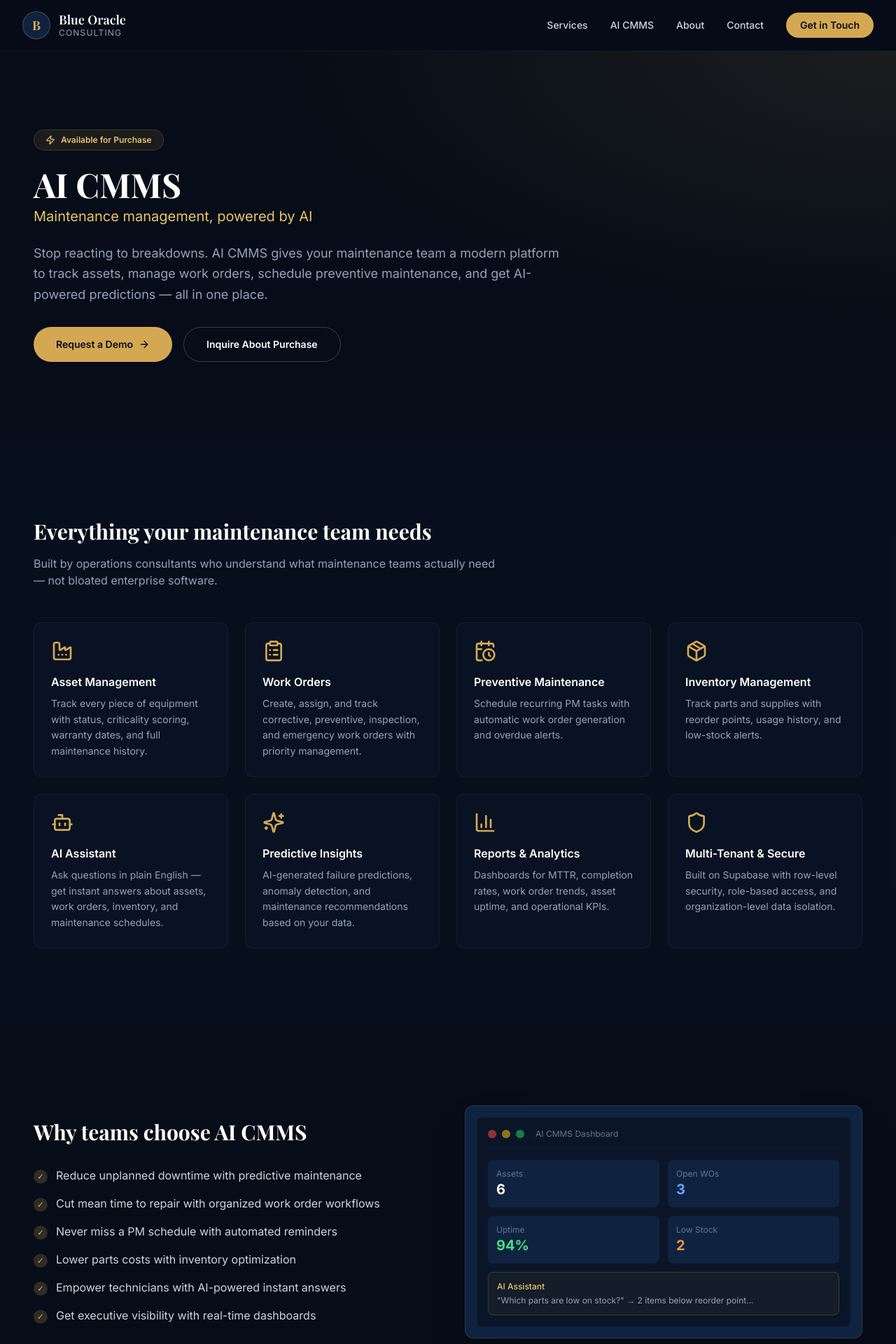
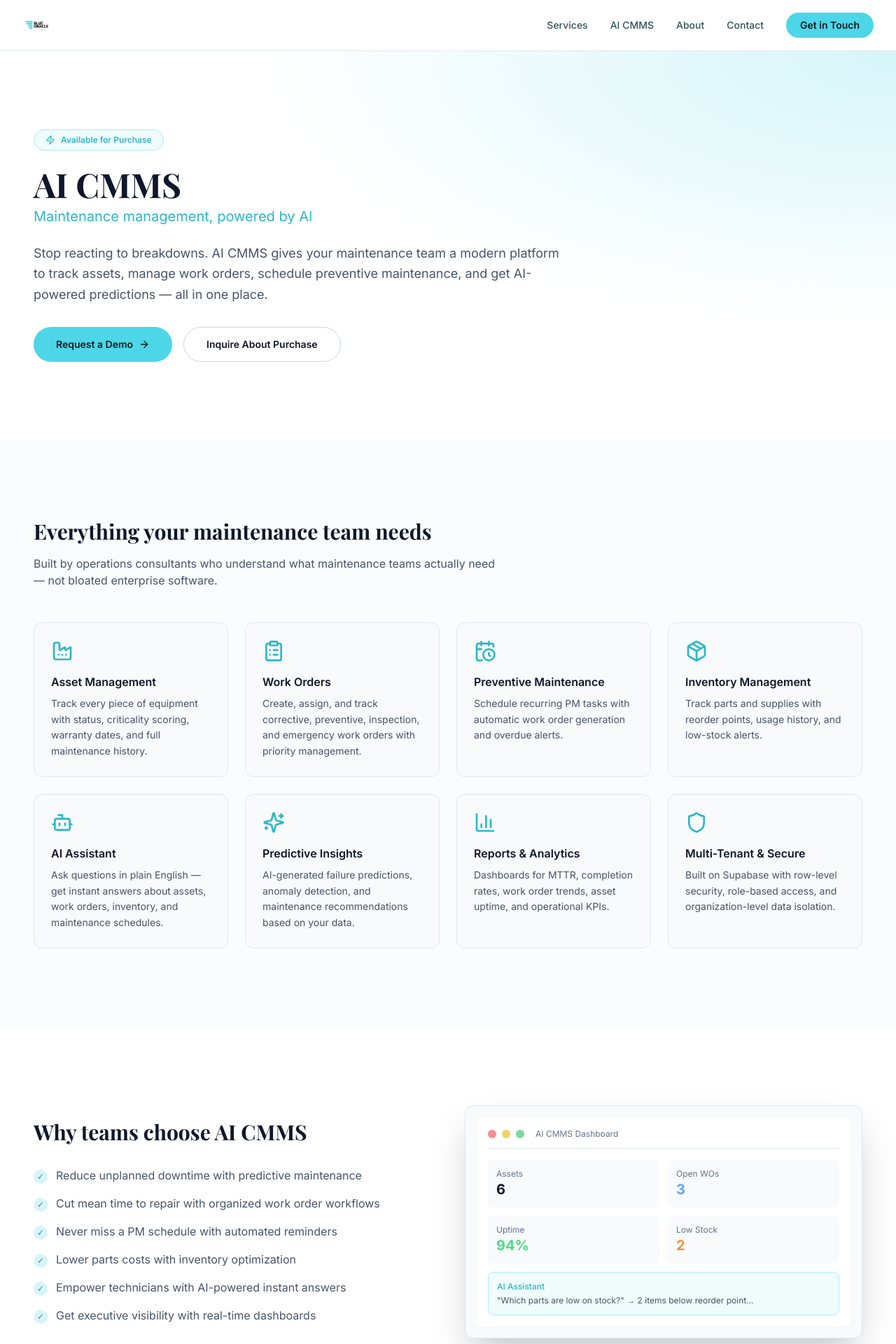
Before and after one commit to adilamir0824/blueoracle-consulting, a Next.js app: page /ai-cmms in a window 1280 px wide. Shown: the top 1920 px of the page at 70% size. Built offline with nearby package versions, Linux system fonts and the light colour scheme; a web font is replaced by a local one.

Commit message:
Add logo and update site colors to match brand

```diff
--- a/src/app/ai-cmms/page.tsx
+++ b/src/app/ai-cmms/page.tsx
@@ -85,20 +85,20 @@
     <>
       {/* Hero */}
       <section className="relative overflow-hidden section-padding">
-        <div className="absolute inset-0 bg-[radial-gradient(ellipse_at_top_right,_var(--tw-gradient-stops))] from-gold-500/10 via-transparent to-transparent" />
+        <div className="absolute inset-0 bg-[radial-gradient(ellipse_at_top_right,_var(--tw-gradient-stops))] from-cyan-100 via-transparent to-transparent" />
         <div className="relative mx-auto max-w-7xl">
           <div className="max-w-3xl">
-            <div className="inline-flex items-center gap-2 rounded-full border border-gold-500/20 bg-gold-500/10 px-4 py-1.5 text-xs font-semibold text-gold-400">
+            <div className="inline-flex items-center gap-2 rounded-full border border-cyan-200 bg-cyan-50 px-4 py-1.5 text-xs font-semibold text-cyan-600">
               <Zap className="h-3.5 w-3.5" />
               Available for Purchase
             </div>
-            <h1 className="mt-6 font-display text-4xl font-bold text-white md:text-5xl">
+            <h1 className="mt-6 font-display text-4xl font-bold text-slate-900 md:text-5xl">
               AI CMMS
             </h1>
-            <p className="mt-2 text-xl text-gold-400">
+            <p className="mt-2 text-xl text-cyan-600">
               Maintenance management, powered by AI
             </p>
-            <p className="mt-6 text-lg text-slate-400 leading-relaxed">
+            <p className="mt-6 text-lg text-slate-600 leading-relaxed">
               Stop reacting to breakdowns. AI CMMS gives your maintenance team
               a modern platform to track assets, manage work orders, schedule
               preventive maintenance, and get AI-powered predictions — all in
@@ -107,14 +107,14 @@
             <div className="mt-8 flex flex-col gap-4 sm:flex-row">
               <Link
                 href="/contact?interest=cmms"
-                className="inline-flex items-center justify-center gap-2 rounded-full bg-gold-500 px-8 py-3.5 text-sm font-semibold text-navy-950 hover:bg-gold-400"
+                className="inline-flex items-center justify-center gap-2 rounded-full bg-cyan-500 px-8 py-3.5 text-sm font-semibold text-teal-950 hover:bg-cyan-400"
               >
                 Request a Demo
                 <ArrowRight className="h-4 w-4" />
               </Link>
               <Link
                 href="/contact?interest=cmms-purchase"
-                className="inline-flex items-center justify-center gap-2 rounded-full border border-white/20 px-8 py-3.5 text-sm font-semibold text-white hover:border-gold-500/50"
+                className="inline-flex items-center justify-center gap-2 rounded-full border border-slate-300 px-8 py-3.5 text-sm font-semibold text-slate-900 hover:border-cyan-400"
               >
                 Inquire About Purchase
               </Link>
@@ -124,12 +124,12 @@
       </section>
 
       {/* Features Grid */}
-      <section className="section-padding bg-navy-900/30">
+      <section className="section-padding bg-cyan-50/40">
         <div className="mx-auto max-w-7xl">
-          <h2 className="font-display text-3xl font-bold text-white">
+          <h2 className="font-display text-3xl font-bold text-slate-900">
             Everything your maintenance team needs
           </h2>
-          <p className="mt-4 max-w-2xl text-slate-400">
+          <p className="mt-4 max-w-2xl text-slate-600">
             Built by operations consultants who understand what maintenance
             teams actually need — not bloated enterprise software.
           </p>
@@ -137,11 +137,11 @@
             {features.map((feature) => (
               <div
                 key={feature.title}
-                className="rounded-xl border border-white/5 bg-navy-900/50 p-6"
+                className="rounded-xl border border-slate-200 bg-slate-50 p-6"
               >
-                <feature.icon className="h-8 w-8 text-gold-500" />
-                <h3 className="mt-4 font-semibold text-white">{feature.title}</h3>
-                <p className="mt-2 text-sm text-slate-400 leading-relaxed">
+                <feature.icon className="h-8 w-8 text-cyan-600" />
+                <h3 className="mt-4 font-semibold text-slate-900">{feature.title}</h3>
+                <p className="mt-2 text-sm text-slate-600 leading-relaxed">
                   {feature.description}
                 </p>
               </div>
@@ -155,13 +155,13 @@
         <div className="mx-auto max-w-7xl">
           <div className="grid items-center gap-12 lg:grid-cols-2">
             <div>
-              <h2 className="font-display text-3xl font-bold text-white">
+              <h2 className="font-display text-3xl font-bold text-slate-900">
                 Why teams choose AI CMMS
               </h2>
               <ul className="mt-8 space-y-4">
                 {benefits.map((benefit) => (
-                  <li key={benefit} className="flex items-start gap-3 text-slate-300">
-                    <span className="mt-1 flex h-5 w-5 shrink-0 items-center justify-center rounded-full bg-gold-500/20 text-xs text-gold-500">
+                  <li key={benefit} className="flex items-start gap-3 text-slate-600">
+                    <span className="mt-1 flex h-5 w-5 shrink-0 items-center justify-center rounded-full bg-cyan-100 text-xs text-teal-500">
                       ✓
                     </span>
                     {benefit}
@@ -169,35 +169,35 @@
                 ))}
               </ul>
             </div>
-            <div className="rounded-xl border border-white/10 bg-navy-800 p-4 shadow-2xl">
-              <div className="rounded-lg bg-navy-900 p-4">
-                <div className="flex items-center gap-2 border-b border-white/5 pb-3">
+            <div className="rounded-xl border border-slate-200 bg-slate-50 p-4 shadow-2xl">
+              <div className="rounded-lg bg-white p-4">
+                <div className="flex items-center gap-2 border-b border-slate-200 pb-3">
                   <div className="h-3 w-3 rounded-full bg-red-500/60" />
                   <div className="h-3 w-3 rounded-full bg-yellow-500/60" />
                   <div className="h-3 w-3 rounded-full bg-green-500/60" />
                   <span className="ml-2 text-xs text-slate-500">AI CMMS Dashboard</span>
                 </div>
                 <div className="mt-4 grid grid-cols-2 gap-3">
-                  <div className="rounded-lg bg-navy-800 p-3">
+                  <div className="rounded-lg bg-slate-50 p-3">
                     <p className="text-xs text-slate-500">Assets</p>
-                    <p className="text-xl font-bold text-white">6</p>
+                    <p className="text-xl font-bold text-slate-900">6</p>
                   </div>
-                  <div className="rounded-lg bg-navy-800 p-3">
+                  <div className="rounded-lg bg-slate-50 p-3">
                     <p className="text-xs text-slate-500">Open WOs</p>
                     <p className="text-xl font-bold text-blue-400">3</p>
                   </div>
-                  <div className="rounded-lg bg-navy-800 p-3">
+                  <div className="rounded-lg bg-slate-50 p-3">
                     <p className="text-xs text-slate-500">Uptime</p>
                     <p className="text-xl font-bold text-green-400">94%</p>
                   </div>
-                  <div className="rounded-lg bg-navy-800 p-3">
+                  <div className="rounded-lg bg-slate-50 p-3">
                     <p className="text-xs text-slate-500">Low Stock</p>
                     <p className="text-xl font-bold text-orange-400">2</p>
                   </div>
                 </div>
-                <div className="mt-3 rounded-lg border border-gold-500/20 bg-gold-500/5 p-3">
-                  <p className="text-xs font-medium text-gold-400">AI Assistant</p>
-                  <p className="mt-1 text-xs text-slate-400">
+                <div className="mt-3 rounded-lg border border-cyan-200 bg-cyan-50 p-3">
+                  <p className="text-xs font-medium text-cyan-600">AI Assistant</p>
+                  <p className="mt-1 text-xs text-slate-600">
                     &quot;Which parts are low on stock?&quot; → 2 items below reorder point...
                   </p>
                 </div>
@@ -208,12 +208,12 @@
       </section>
 
       {/* How to buy */}
-      <section className="section-padding bg-navy-900/30">
+      <section className="section-padding bg-cyan-50/40">
         <div className="mx-auto max-w-3xl text-center">
-          <h2 className="font-display text-3xl font-bold text-white">
+          <h2 className="font-display text-3xl font-bold text-slate-900">
             How to get AI CMMS
           </h2>
-          <p className="mt-4 text-slate-400">
+          <p className="mt-4 text-slate-600">
             AI CMMS is available for purchase and deployment for your organization.
             We handle setup, configuration, and training so your team is productive from day one.
           </p>
@@ -237,13 +237,13 @@
             ].map((item) => (
               <div
                 key={item.step}
-                className="rounded-xl border border-white/5 bg-navy-900/50 p-6"
+                className="rounded-xl border border-slate-200 bg-slate-50 p-6"
               >
-                <span className="font-display text-3xl font-bold text-gold-500/30">
+                <span className="font-display text-3xl font-bold text-teal-500/30">
                   {item.step}
                 </span>
-                <h3 className="mt-2 font-semibold text-white">{item.title}</h3>
-                <p className="mt-2 text-sm text-slate-400">{item.desc}</p>
+                <h3 className="mt-2 font-semibold text-slate-900">{item.title}</h3>
+                <p className="mt-2 text-sm text-slate-600">{item.desc}</p>
               </div>
             ))}
           </div>
--- a/src/app/globals.css
+++ b/src/app/globals.css
@@ -7,13 +7,13 @@
     scroll-behavior: smooth;
   }
   body {
-    @apply bg-navy-950 text-slate-100 antialiased;
+    @apply bg-white text-slate-900 antialiased;
   }
 }
 
 @layer utilities {
   .text-gradient {
-    @apply bg-gradient-to-r from-gold-400 to-gold-600 bg-clip-text text-transparent;
+    @apply bg-gradient-to-r from-cyan-500 to-teal-500 bg-clip-text text-transparent;
   }
   .section-padding {
     @apply px-6 py-20 md:px-8 lg:px-12 lg:py-28;
--- a/src/app/layout.tsx
+++ b/src/app/layout.tsx
@@ -22,12 +22,17 @@
   description:
     "Operations management consulting specializing in planning, scheduling, and AI-powered maintenance systems. Transform how your organization runs.",
   metadataBase: new URL("https://blueoracleconsulting.com"),
+  icons: {
+    icon: "/logo.png",
+    apple: "/logo.png",
+  },
   openGraph: {
     title: "Blue Oracle Consulting",
     description: "Operations management consulting for planning, scheduling, and smarter maintenance.",
     url: "https://blueoracleconsulting.com",
     siteName: "Blue Oracle Consulting",
     type: "website",
+    images: [{ url: "/logo.png" }],
   },
 };
 
--- a/src/components/footer.tsx
+++ b/src/components/footer.tsx
@@ -1,3 +1,4 @@
+import Image from "next/image";
 import Link from "next/link";
 import { siteConfig } from "@/lib/utils";
 
@@ -19,27 +20,27 @@
 
 export function Footer() {
   return (
-    <footer className="border-t border-white/5 bg-navy-900">
+    <footer className="border-t border-teal-800 bg-teal-950">
       <div className="mx-auto max-w-7xl section-padding pb-12">
         <div className="grid gap-12 md:grid-cols-2 lg:grid-cols-4">
           <div className="lg:col-span-1">
-            <div className="flex items-center gap-3">
-              <div className="flex h-10 w-10 items-center justify-center rounded-full border border-gold-500/30 bg-navy-800">
-                <span className="font-display text-lg font-bold text-gold-500">B</span>
-              </div>
-              <div>
-                <p className="font-display text-lg font-semibold text-white">Blue Oracle</p>
-                <p className="text-xs tracking-widest text-slate-400 uppercase">Consulting</p>
-              </div>
-            </div>
-            <p className="mt-4 text-sm leading-relaxed text-slate-400">
+            <Link href="/" aria-label="Blue Oracle Consulting home">
+              <Image
+                src="/logo.png"
+                alt="Blue Oracle Consulting"
+                width={200}
+                height={66}
+                className="h-12 w-auto rounded-sm bg-white object-contain"
+              />
+            </Link>
+            <p className="mt-4 text-sm leading-relaxed text-teal-300">
               {siteConfig.tagline}
             </p>
           </div>
 
           {Object.entries(footerLinks).map(([title, links]) => (
             <div key={title}>
-              <h3 className="text-sm font-semibold tracking-wider text-gold-500 uppercase">
+              <h3 className="text-sm font-semibold tracking-wider text-cyan-400 uppercase">
                 {title}
               </h3>
               <ul className="mt-4 space-y-3">
@@ -47,7 +48,7 @@
                   <li key={link.name}>
                     <Link
                       href={link.href}
-                      className="text-sm text-slate-400 transition-colors hover:text-white"
+                      className="text-sm text-teal-300 transition-colors hover:text-white"
                     >
                       {link.name}
                     </Link>
@@ -58,13 +59,13 @@
           ))}
         </div>
 
-        <div className="mt-12 flex flex-col items-center justify-between gap-4 border-t border-white/5 pt-8 sm:flex-row">
-          <p className="text-sm text-slate-500">
+        <div className="mt-12 flex flex-col items-center justify-between gap-4 border-t border-teal-800 pt-8 sm:flex-row">
+          <p className="text-sm text-teal-400">
             © {new Date().getFullYear()} Blue Oracle Consulting. All rights reserved.
           </p>
           <a
             href={`mailto:${siteConfig.email}`}
-            className="text-sm text-slate-400 hover:text-gold-400"
+            className="text-sm text-teal-300 hover:text-cyan-400"
           >
             {siteConfig.email}
           </a>
--- a/src/components/header.tsx
+++ b/src/components/header.tsx
@@ -1,5 +1,6 @@
 "use client";
 
+import Image from "next/image";
 import Link from "next/link";
 import { useState } from "react";
 import { Menu, X } from "lucide-react";
@@ -16,20 +17,17 @@
   const [mobileOpen, setMobileOpen] = useState(false);
 
   return (
-    <header className="sticky top-0 z-50 border-b border-white/5 bg-navy-950/90 backdrop-blur-md">
-      <div className="mx-auto flex max-w-7xl items-center justify-between px-6 py-4 lg:px-8">
-        <Link href="/" className="flex items-center gap-3">
-          <div className="flex h-10 w-10 items-center justify-center rounded-full border border-gold-500/30 bg-navy-800">
-            <span className="font-display text-lg font-bold text-gold-500">B</span>
-          </div>
-          <div className="hidden sm:block">
-            <p className="font-display text-lg font-semibold leading-tight text-white">
-              Blue Oracle
-            </p>
-            <p className="text-xs tracking-widest text-slate-400 uppercase">
-              Consulting
-            </p>
-          </div>
+    <header className="sticky top-0 z-50 border-b border-slate-200 bg-white/90 backdrop-blur-md">
+      <div className="mx-auto flex max-w-7xl items-center justify-between px-6 py-3 lg:px-8">
+        <Link href="/" className="flex items-center" aria-label="Blue Oracle Consulting home">
+          <Image
+            src="/logo.png"
+            alt="Blue Oracle Consulting"
+            width={220}
+            height={72}
+            className="h-11 w-auto object-contain sm:h-12"
+            priority
+          />
         </Link>
 
         <nav className="hidden items-center gap-8 md:flex">
@@ -37,14 +35,14 @@
             <Link
               key={item.name}
               href={item.href}
-              className="text-sm font-medium text-slate-300 transition-colors hover:text-gold-400"
+              className="text-sm font-medium text-teal-700 transition-colors hover:text-cyan-600"
             >
               {item.name}
             </Link>
           ))}
           <Link
             href="/contact"
-            className="rounded-full bg-gold-500 px-5 py-2 text-sm font-semibold text-navy-950 transition-colors hover:bg-gold-400"
+            className="rounded-full bg-cyan-500 px-5 py-2 text-sm font-semibold text-teal-950 transition-colors hover:bg-cyan-400"
           >
             Get in Touch
           </Link>
@@ -52,7 +50,7 @@
 
         <button
           type="button"
-          className="md:hidden text-slate-300"
+          className="md:hidden text-teal-700"
           onClick={() => setMobileOpen(!mobileOpen)}
           aria-label="Toggle menu"
         >
@@ -61,13 +59,13 @@
       </div>
 
       {mobileOpen && (
-        <div className="border-t border-white/5 bg-navy-900 px-6 py-4 md:hidden">
+        <div className="border-t border-slate-200 bg-white px-6 py-4 md:hidden">
           <nav className="flex flex-col gap-4">
             {navigation.map((item) => (
               <Link
                 key={item.name}
                 href={item.href}
-                className="text-sm font-medium text-slate-300"
+                className="text-sm font-medium text-teal-700"
                 onClick={() => setMobileOpen(false)}
               >
                 {item.name}
@@ -76,7 +74,7 @@
             <Link
               href="/contact"
               className={cn(
-                "rounded-full bg-gold-500 px-5 py-2 text-center text-sm font-semibold text-navy-950"
+                "rounded-full bg-cyan-500 px-5 py-2 text-center text-sm font-semibold text-teal-950"
               )}
               onClick={() => setMobileOpen(false)}
             >
```
Also changed, not shown: src/app/about/page.tsx (+13 -13 lines), src/app/contact/page.tsx (+22 -22 lines), src/app/page.tsx (+36 -36 lines), src/app/services/page.tsx (+16 -16 lines), src/components/cta-section.tsx (+4 -4 lines), src/components/service-card.tsx (+4 -4 lines), tailwind.config.ts (+31 -10 lines), public/logo.png (added).
